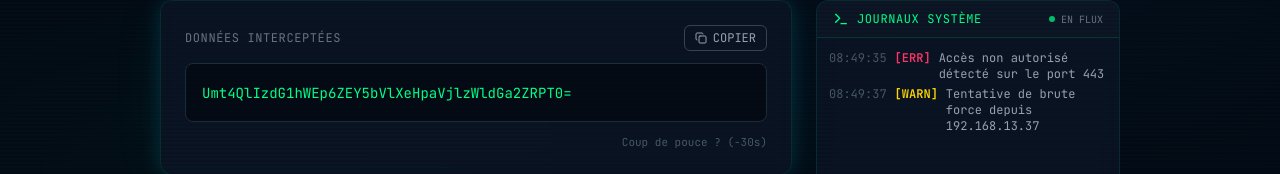
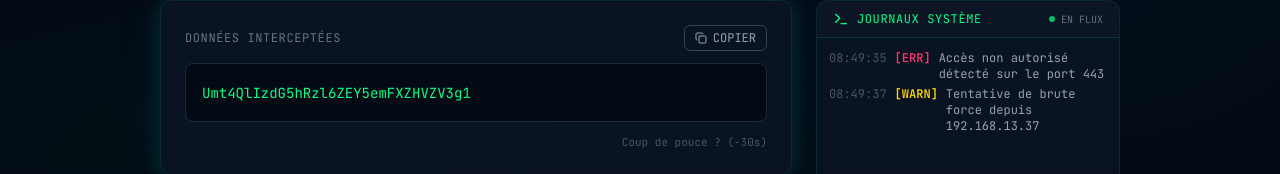
Before and after one commit to Killian-rx/Challenge48h, a React (Vite) app in the folder client/: page /challenge-1 in a window 1280 px wide. Shown: the part 238-412 px from the top of the page. Built offline with nearby package versions, Linux system fonts and the light colour scheme.

Commit message:
fix: base64_flag

```diff
--- a/client/src/pages/Challenge1.jsx
+++ b/client/src/pages/Challenge1.jsx
@@ -7,7 +7,7 @@ import LogPanel from '../components/LogPanel';
 import HtmlComment from '../components/HtmlComment';
 import { useTimer } from '../context/TimerContext';
 
-const ENCODED_PAYLOAD = 'Umt4QlIzdG1hWEp6ZEY5bVlXeHpaVjlzWldGa2ZRPT0=';
+const ENCODED_PAYLOAD = 'Umt4QlIzdG5hRzl6ZEY5emFXZHVZV3g1';
 
 export default function Challenge1() {
   const navigate = useNavigate();
@@ -34,7 +34,7 @@ export default function Challenge1() {
   };
 
   const handleSubmit = () => {
-    if (userInput.trim() === 'first_false_lead') {
+    if (userInput.trim() === 'ghost_signal') {
       setResult('decoy');
     } else {
       setResult('wrong');
```
